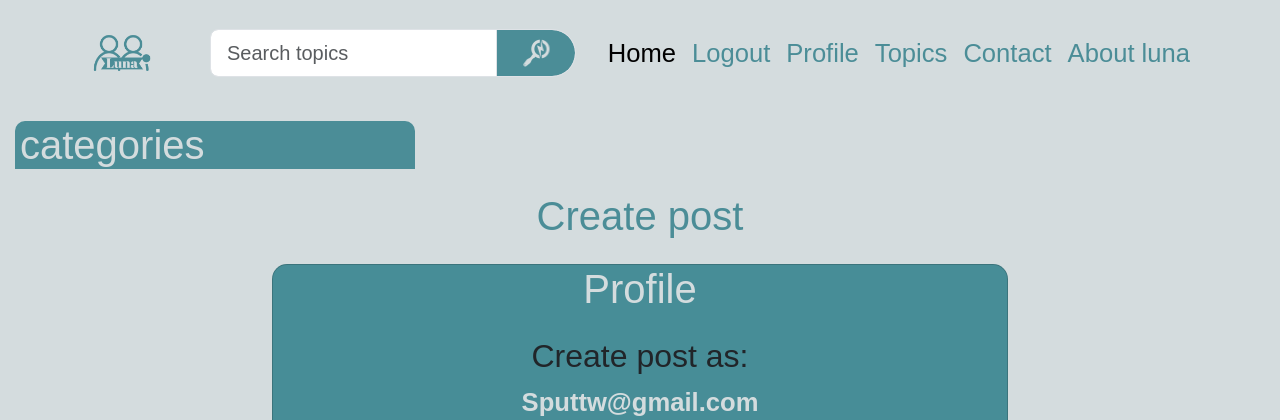
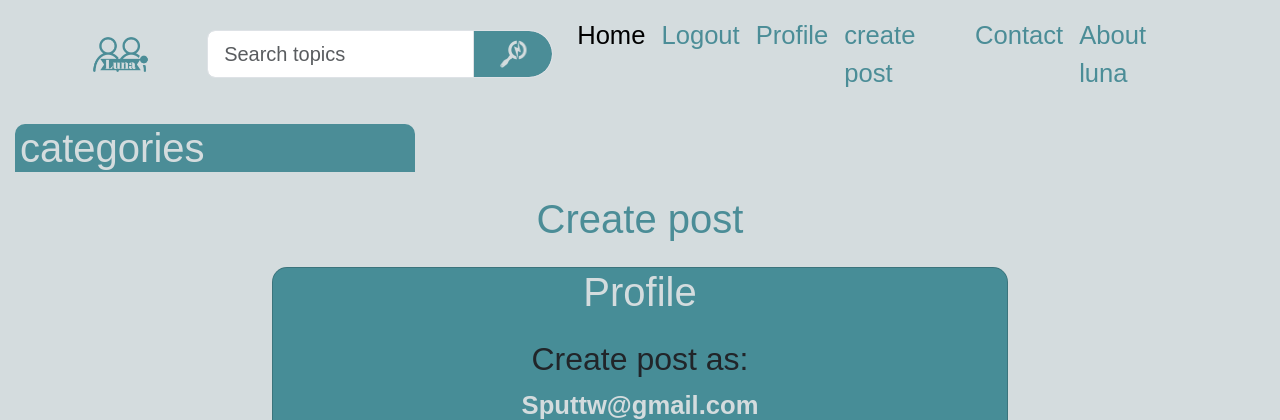
Before and after one commit to CamillaTH/portfolio-4, a Django app: page /createpost in a window 1280 px wide. Shown: the top 420 px of the page. Run offline with Django 3.2, Linux system fonts and the light colour scheme; a user stored in the database is signed in; data comes from the database, SQL or seed files in the repository; both versions use the stored data as it was after the commit; some libraries are stand-ins or nearby versions; some web fonts are replaced.

Commit message:
more fixes for add post

```diff
--- a/portfolio4/forms.py
+++ b/portfolio4/forms.py
@@ -4,12 +4,13 @@ from django.contrib.auth.forms import UserChangeForm
 
 
 class PostForm(forms.ModelForm):
+    '''form for post a post'''
     class Meta:
         model = Post
         fields = ['heading', 'content', 'categories', 'image']
 
 class CommentForm(forms.ModelForm):
-    #content = forms.CharField(widget=forms.Textarea)
+    '''form for comment'''
 
     class Meta:
         model = Comment
@@ -17,7 +18,7 @@ class CommentForm(forms.ModelForm):
 
 
 class ProfilePictureForm(forms.ModelForm):
-
+    '''Form for profile picture'''
     class Meta:
         model = ExtendedUser
         fields = ['profileImage',]
--- a/portfolio4/views.py
+++ b/portfolio4/views.py
@@ -8,33 +8,50 @@ from allauth.account.forms import ChangePasswordForm, SetPasswordForm
 from django.contrib.auth import update_session_auth_hash
 from django.contrib import messages
 from django.contrib.auth.forms import UserChangeForm, PasswordChangeForm
+from django.utils.text import slugify
+import datetime
 
 # Create your views here.
 
 
 def create_post(request):
-    post_form = PostForm()  # Define the form outside the if block
+    '''View for create post'''
+    post_form = PostForm()
 
     if request.method == 'POST':
         post_form = PostForm(request.POST)
         if post_form.is_valid():
             instance = post_form.save(commit=False)
             instance.author = request.user
+            instance.image = request.FILES['image']
+
+            # Generate a unique slug
+            base_slug = slugify(instance.heading)
+            unique_slug = base_slug
+            count = 1
+
+            while Post.objects.filter(slug=unique_slug).exists():
+                # Slug already exists, append a count to make it unique
+                count += 1
+                unique_slug = f'{base_slug}-{count}'
+
+            instance.slug = unique_slug
             instance.save()
-            return redirect('createpost')
+
+            return redirect('create_post')
 
     return render(request, 'create_post.html', {'post_form': post_form})
 
 
 class CategoryList(generic.ListView):
-    ''' '''
+    '''view for listing categories'''
     model = Category
     queryset = Category.objects.order_by('name')
     template_name = 'base.html'
     paginate_by = 10
 
 class PostList(generic.ListView):
-    ''' '''
+    '''view to show post in list '''
     model = Post
     queryset = Post.objects.order_by('creation_time')
     template_name = 'base.html'
@@ -50,7 +67,7 @@ def Home_items(request):
        return render(request, 'index.html', context)
 
 class CategoryDetail(View):
-    ''' '''
+    '''view to display category dettail Work in progress.... '''
     def get(self, request, slug, *args, **kwargs):
         queryset = Category.objects
         categories = get_object_or_404(queryset, slug=slug)
--- a/templates/base.html
+++ b/templates/base.html
@@ -48,6 +48,9 @@
                     <li class="nav-item">
                         <a class="nav-link" href="/profile">Profile</a>
                     </li>
+                    <li class="nav-item">
+                        <a class="nav-link" href="/createpost">create post</a>
+                    </li>
                     {% else %}
                     <li class="nav-item">
                         <a class="nav-link" href="{% url 'account_login' %}">Login</a>
@@ -57,9 +60,6 @@
                     </li>
                     {% endif %}
 
-                    <li class="nav-item">
-                        <a class="nav-link" href="/">Topics</a>
-                    </li>
 
                     <li class="nav-item">
                         <a class="nav-link" href="/">Contact</a>
--- a/templates/create_post.html
+++ b/templates/create_post.html
@@ -16,9 +16,7 @@
                  </div>
                  <div class="row">
                      <form method="post" enctype="multipart/form-data">
-                         <!-- Override rendering for categories field -->
                              {% csrf_token %}
-                             <!--- Exlude crispy default categories --->
                              {{ post_form | crispy }}
                          <button type="submit">Add post</button>
                      </form>
```
Also changed, not shown: db.sqlite3.
